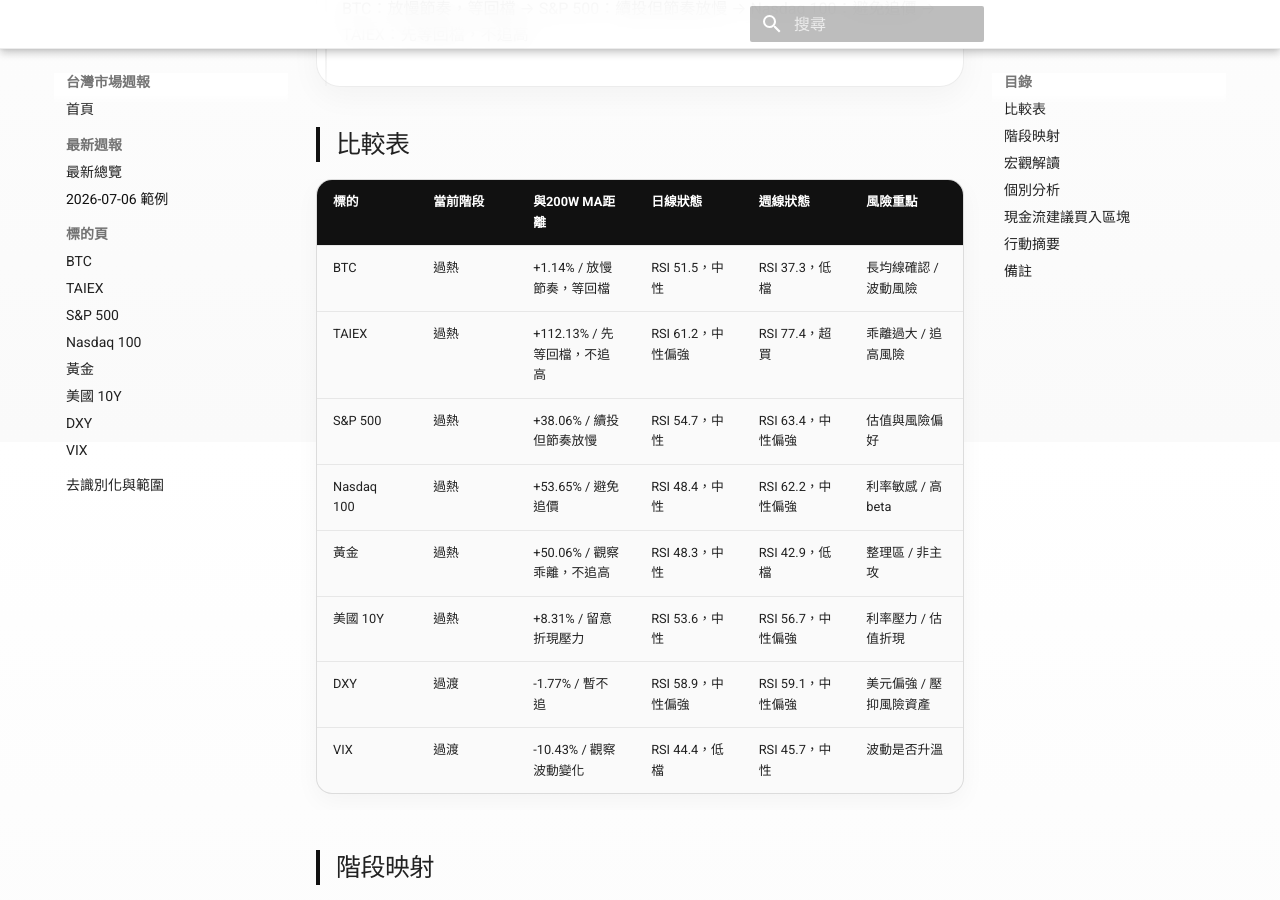
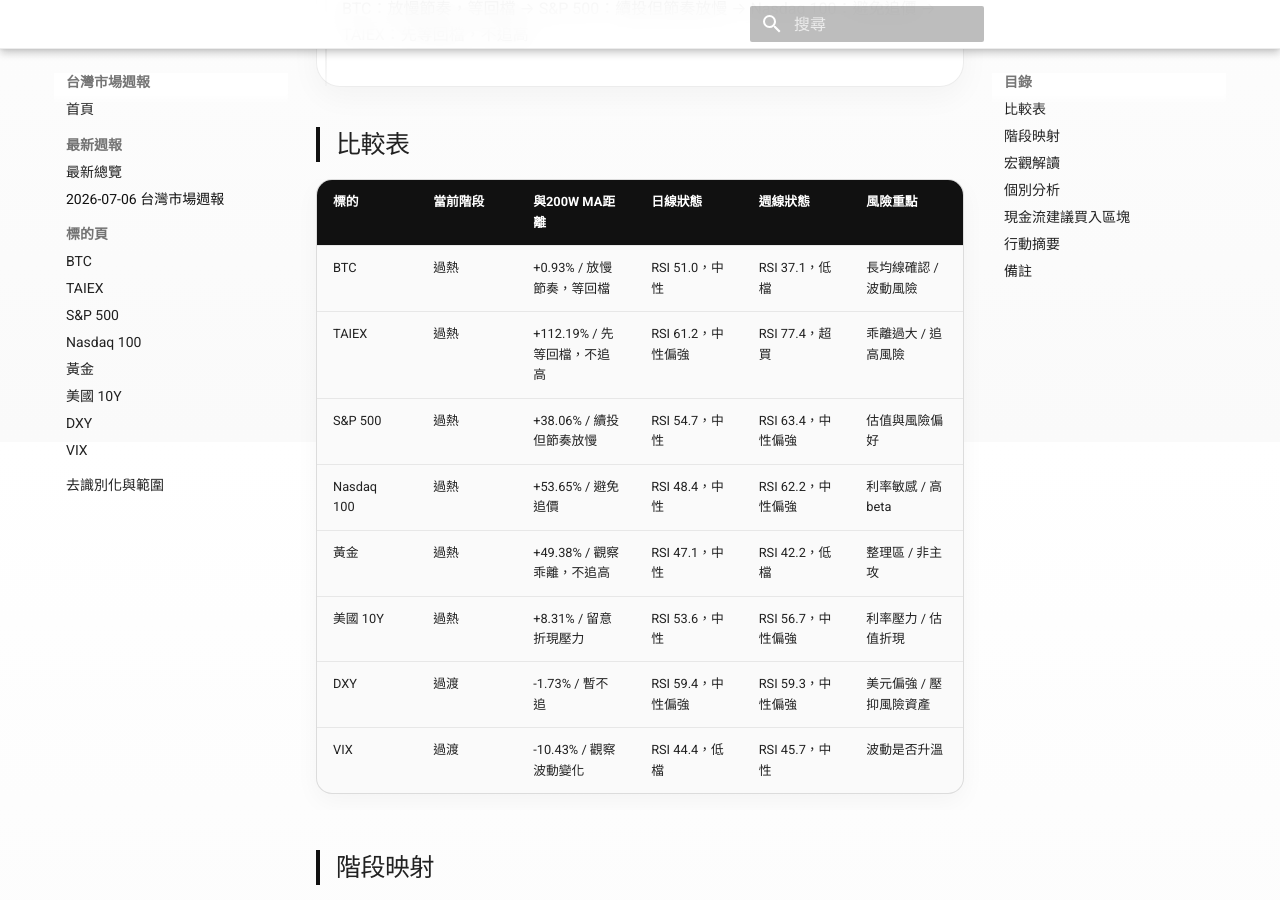
Before and after one commit to Larry-kang/market-regime-weekly, an MkDocs documentation site: the page built from docs/weekly/2026-07-06.md, in a window 1280 px wide and 900 px high, scrolled down 458 px. Built offline with MkDocs 1.6.1 and Material for MkDocs 9.7.7, drawn with Linux system fonts in a browser that asks for light colours; comment, search, counter and statistics services are not loaded; some of the changed text lies outside the part shown.

Commit message:
docs: remove sample wording from public site

```diff
--- a/docs/weekly/2026-07-06.md
+++ b/docs/weekly/2026-07-06.md
@@ -20,13 +20,13 @@
 ## 比較表
 | 標的 | 當前階段 | 與200W MA距離 | 日線狀態 | 週線狀態 | 風險重點 |
 |---|---|---|---|---|---|
-| BTC | 過熱 | +1.14% / 放慢節奏，等回檔 | RSI 51.5，中性 | RSI 37.3，低檔 | 長均線確認 / 波動風險 |
-| TAIEX | 過熱 | +112.13% / 先等回檔，不追高 | RSI 61.2，中性偏強 | RSI 77.4，超買 | 乖離過大 / 追高風險 |
+| BTC | 過熱 | +0.93% / 放慢節奏，等回檔 | RSI 51.0，中性 | RSI 37.1，低檔 | 長均線確認 / 波動風險 |
+| TAIEX | 過熱 | +112.19% / 先等回檔，不追高 | RSI 61.2，中性偏強 | RSI 77.4，超買 | 乖離過大 / 追高風險 |
 | S&P 500 | 過熱 | +38.06% / 續投但節奏放慢 | RSI 54.7，中性 | RSI 63.4，中性偏強 | 估值與風險偏好 |
 | Nasdaq 100 | 過熱 | +53.65% / 避免追價 | RSI 48.4，中性 | RSI 62.2，中性偏強 | 利率敏感 / 高 beta |
-| 黃金 | 過熱 | +50.06% / 觀察乖離，不追高 | RSI 48.3，中性 | RSI 42.9，低檔 | 整理區 / 非主攻 |
+| 黃金 | 過熱 | +49.38% / 觀察乖離，不追高 | RSI 47.1，中性 | RSI 42.2，低檔 | 整理區 / 非主攻 |
 | 美國 10Y | 過熱 | +8.31% / 留意折現壓力 | RSI 53.6，中性 | RSI 56.7，中性偏強 | 利率壓力 / 估值折現 |
-| DXY | 過渡 | -1.77% / 暫不追 | RSI 58.9，中性偏強 | RSI 59.1，中性偏強 | 美元偏強 / 壓抑風險資產 |
+| DXY | 過渡 | -1.73% / 暫不追 | RSI 59.4，中性偏強 | RSI 59.3，中性偏強 | 美元偏強 / 壓抑風險資產 |
 | VIX | 過渡 | -10.43% / 觀察波動變化 | RSI 44.4，低檔 | RSI 45.7，中性 | 波動是否升溫 |
 
 ## 階段映射
@@ -104,4 +104,4 @@
 - **VIX**：過渡，觀察波動變化。
 
 ## 備註
-本頁為公開版自動生成範例，未來會由排程 workflow 每週更新。
+本頁由排程自動生成，未來每週更新。
--- a/mkdocs.yml
+++ b/mkdocs.yml
@@ -8,7 +8,7 @@
   - 首頁: index.md
   - 最新週報:
       - 最新總覽: weekly/index.md
-      - 2026-07-06 範例: weekly/2026-07-06.md
+      - 2026-07-06 台灣市場週報: weekly/2026-07-06.md
   - 標的頁:
       - BTC: market/btc.md
       - TAIEX: market/taiex.md
```
Also changed, not shown: docs/index.md (+1 -1 lines), 1 other file.
